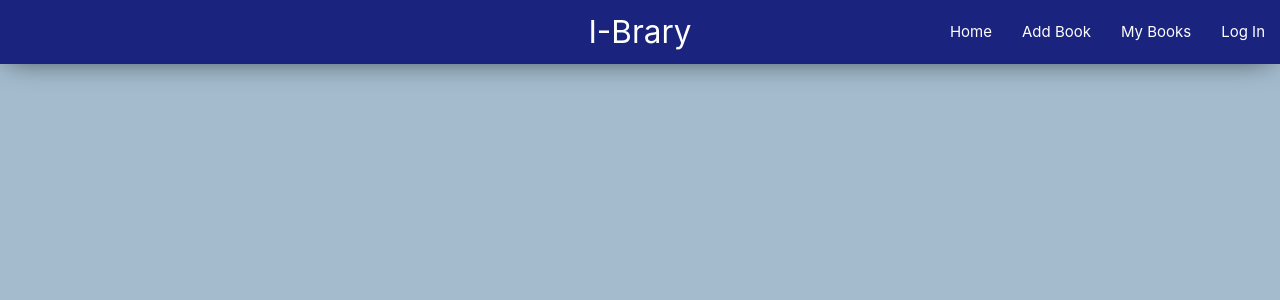
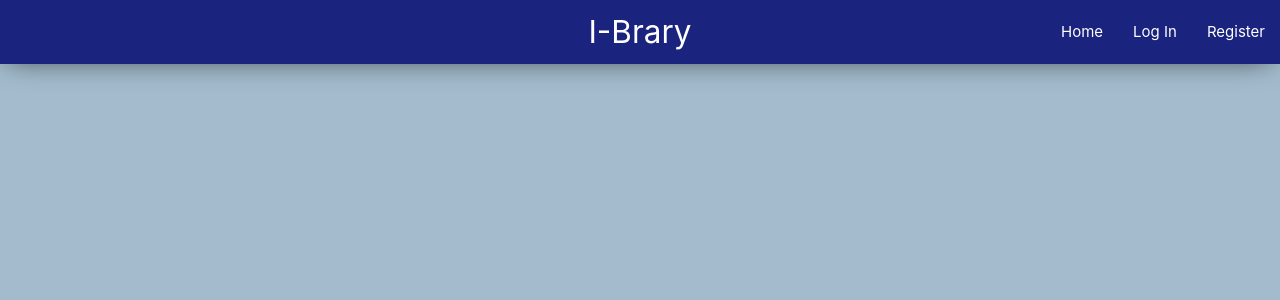
Before and after one commit to sw1ckham/i-brary, a Flask app: page /register in a window 1280 px wide. Shown: the top 300 px of the page. Run offline with Flask 2, Linux system fonts and the light colour scheme; some libraries are stand-ins or nearby versions.

Commit message:
Added 'Register' and 'Log out' options depedant on whether you are logged in or not

```diff
--- a/templates/base.html
+++ b/templates/base.html
@@ -19,13 +19,18 @@
 
 		<nav class="indigo darken-4">
 			<div class="nav-wrapper">
-				<a href="{{url_for('show_books')}}" class="brand-logo center">I-Brary</a>
+				<a href="{{url_for('index')}}" class="brand-logo center">I-Brary</a>
 				<a href="#" data-target="mobile-demo" class="sidenav-trigger"><i class="material-icons">menu</i></a>
 				<ul class="right hide-on-med-and-down">
-					<li><a href="{{url_for('show_books')}}">Home</a></li>
-					<li><a href="{{url_for('add_book')}}">Add Book</a></li>
-					<li><a href="{{url_for('show_books')}}">My Books</a></li>
-					<li><a href="{{url_for('show_login')}}">Log In</a></li>
+					<li><a href="{{url_for('index')}}">Home</a></li>
+                    {% if 'user_username' not in session %}
+                        <li><a href="{{url_for('show_login')}}">Log In</a></li>
+                        <li><a href="{{url_for('show_register')}}">Register</a></li>
+                    {% else %}
+                        <li><a href="{{url_for('add_book')}}">Add Book</a></li>
+					    <li><a href="{{url_for('show_books')}}">My Books</a></li>
+					    <li><a href="{{url_for('logout')}}">Log Out</a></li>
+                    {% endif %}
 				</ul>
 			</div>
 		</nav>
```
